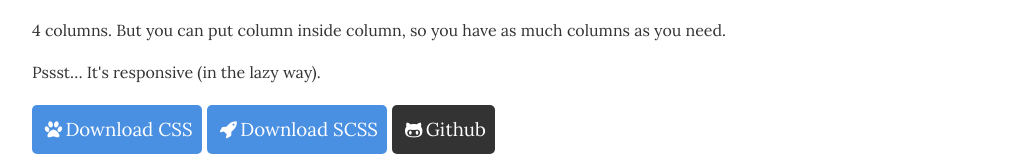
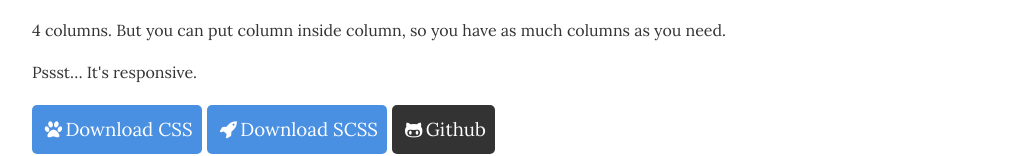
Before and after one commit to imaginamundo/square, a plain HTML site: page index.html in a window 1280 px wide. Shown: the part 233-389 px from the top of the page, without its empty margins (128-1150 px from the left). Drawn offline with Linux system fonts and the light colour scheme.

Commit message:
text correction

```diff
--- a/index.html
+++ b/index.html
@@ -15,7 +15,7 @@
 			<img class="logo image-responsive" src="img/square.png" />
 			<h1>A grid for boxes.</h1>
 			<p>4 columns. But you can put column inside column, so you have as much columns as you need.</p>
-			<p>Pssst… It's responsive (in the lazy way).</p>
+			<p>Pssst… It's responsive.</p>
 			<h3>
 				<a href="square.css" class="btn btn-primary" download>
 					<i class="icon icon-fw icon-paw"></i>Download CSS
```
